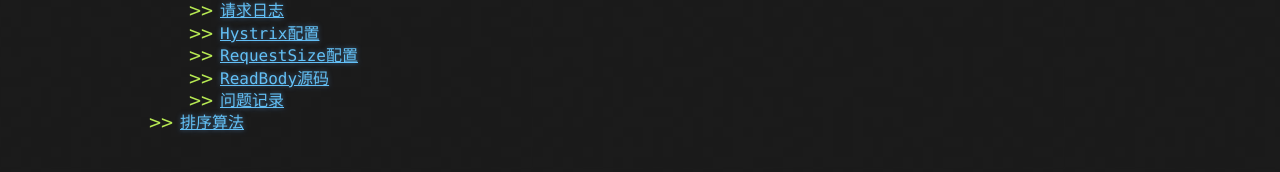
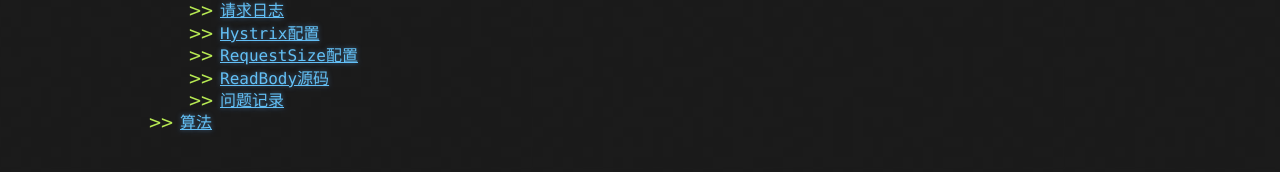
Before and after one commit to lois2014/lois.github.io, a Jekyll site: the page built from index.md, in a window 1280 px wide. Shown: the part 364-536 px from the top of the page. Built offline with Jekyll 4.4.1, drawn with Linux system fonts in a browser that asks for light colours; our own code applies the rules of GitHub Pages for plain Markdown files; the repository's description, which GitHub fills in, is left out.

Commit message:
排序算法

```diff
--- a/index.md
+++ b/index.md
@@ -9,4 +9,4 @@
     * [RequestSize配置](docs/gateway/requestSizeConfig.md)
     * [ReadBody源码](docs/gateway/readbody.md)
     * [问题记录](docs/gateway/bug.md)
-* [排序算法](README.md)
+* [算法](docs/algorithm/index.md)
```
